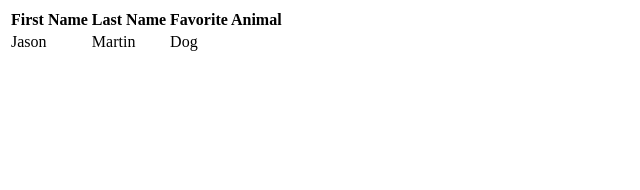
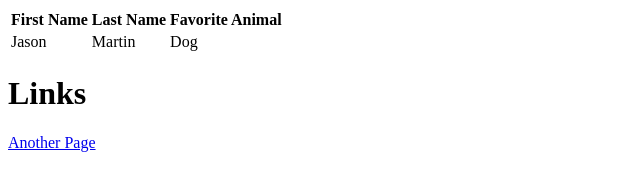
Before and after one commit to JasonMartin85/html-exercise, a plain HTML site: page favorites.html in a window 1280 px wide. Shown: the whole page, without its empty margins (0-640 px from the left). Drawn offline with Linux system fonts and the light colour scheme.

Commit message:
'<Added a link to the bottom of the favorites.html webpage that links to index.html>'

```diff
--- a/favorites.html
+++ b/favorites.html
@@ -21,5 +21,6 @@
 			</tr>
 		</tbody>
 	</table>
-
+	<h1>Links</h1>
+	<a href="/index.html">Another Page</a>
 </html>
```
